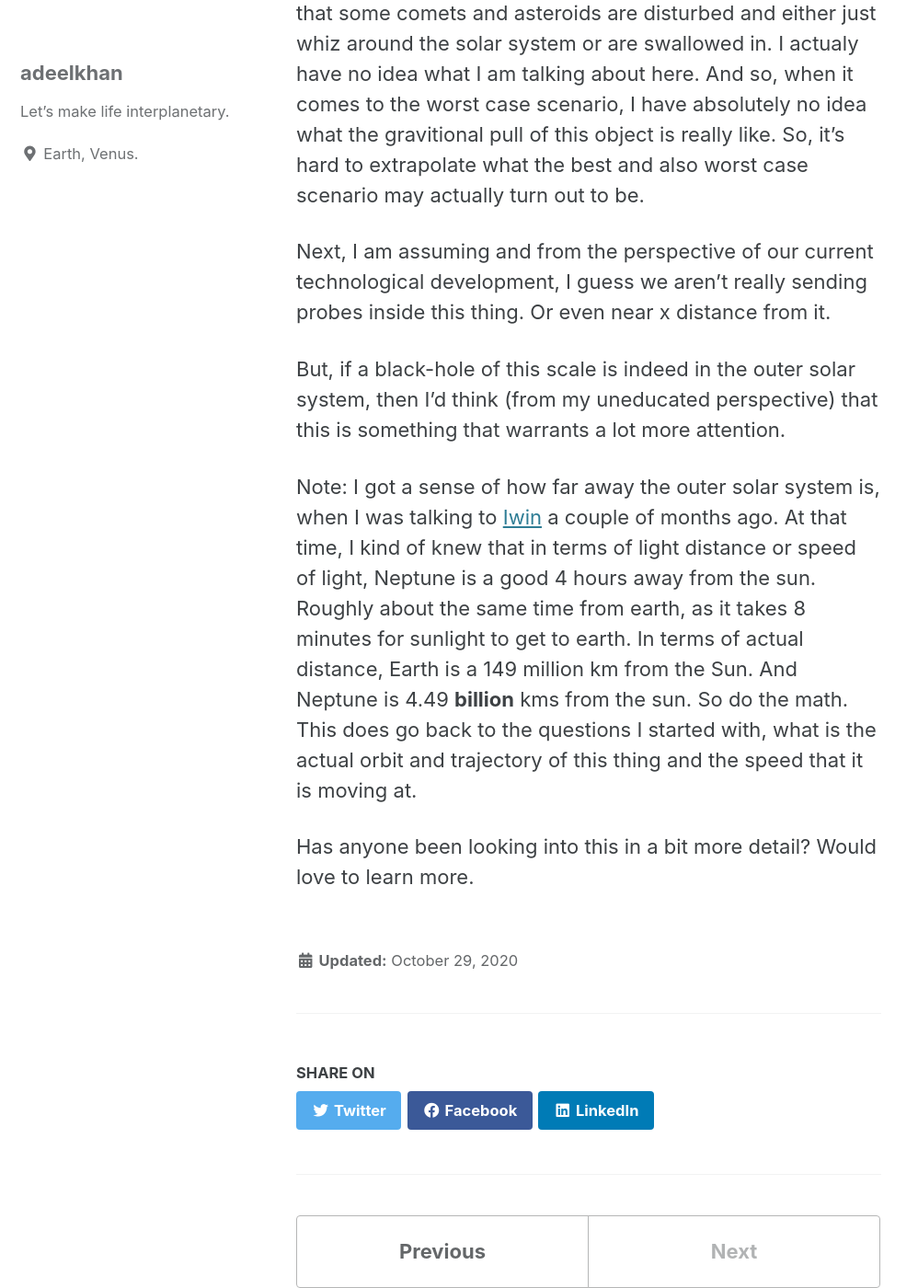
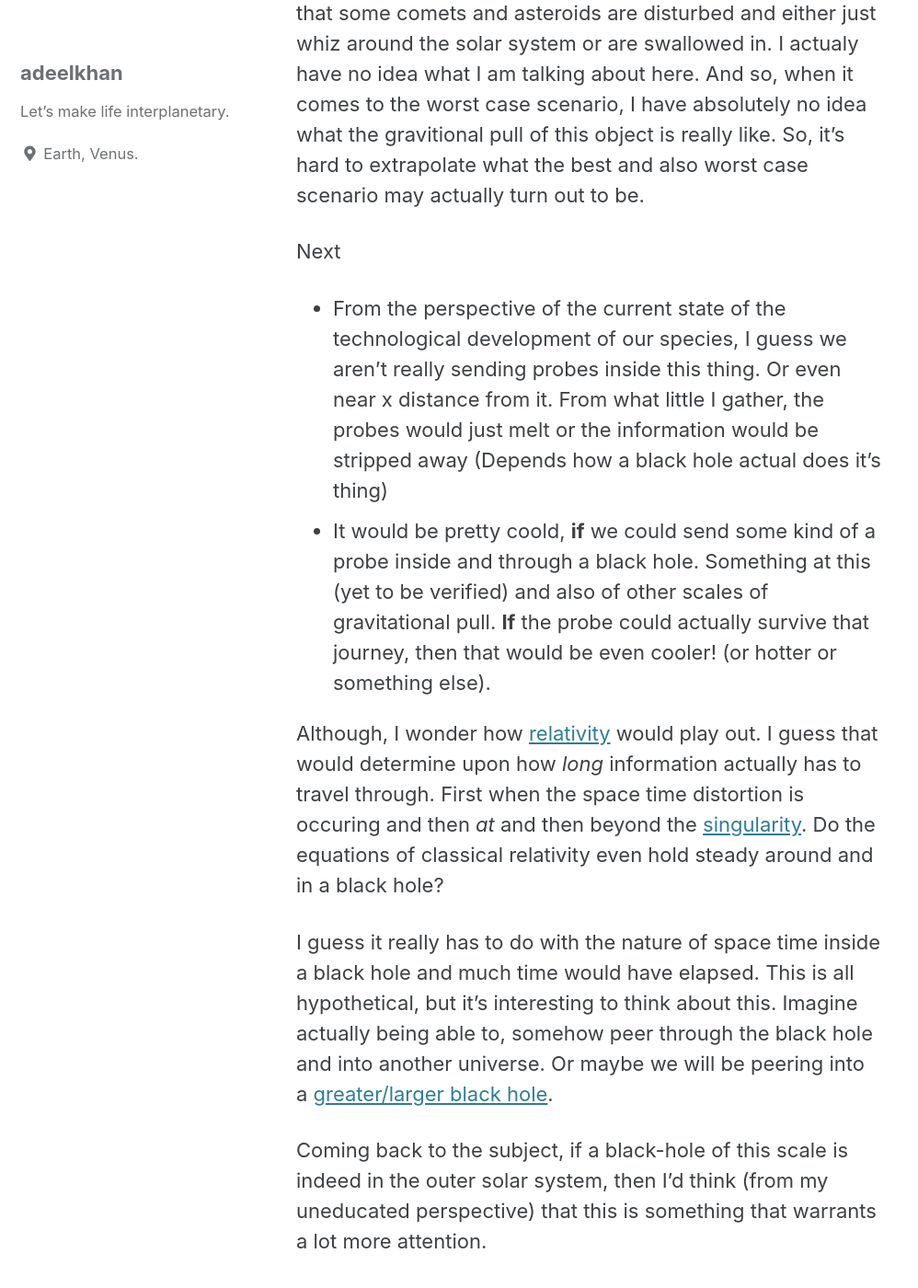
Before and after one commit to stellardreams/stellardreams.github.io, a Jekyll site: the page built from _posts/2020-10-29-Grape-fruit-sized-Black-Hole-in-the-outer-solar-system.md, in a window 1280 px wide and 1400 px high, scrolled down 1480 px. Shown: the whole window at 92% size, without its empty margins (0-998 px from the left). Built offline with Jekyll 4.4.1, drawn with Linux system fonts in a browser that asks for light colours; cached includes are drawn as plain includes; some of the changed text lies outside the part shown.

Commit message:
Update 2020-10-29-Grape-fruit-sized-Black-Hole-in-the-outer-solar-system.md
Some edits.

```diff
--- a/_posts/2020-10-29-Grape-fruit-sized-Black-Hole-in-the-outer-solar-system.md
+++ b/_posts/2020-10-29-Grape-fruit-sized-Black-Hole-in-the-outer-solar-system.md
@@ -12,15 +12,22 @@
 Now, if this object does have a, quote "mass of five to ten times that of the Earth.". What matters in this situation is:
 * The actual orbit and trajectory of this thing.
 * The rate at which it is moving about it's orbit/trajectory.
-* Contingent upon what this thing really is (if it exists), how will it be impacting comets/asteroids/planets and maybe even the sun. If it were to come into contact with an entity in either one of these scales. I guess that's three different set of large scale simulation, whereby depending on the size comets and asteroids could be lumped into a single category.
+* Contingent upon what this thing really is (if it exists), how will it be impacting comets/asteroids/planets and maybe even the sun. If it were to come into contact with an entity in either one of these scales. I guess those are three different set of large scale simulations. Depending on the size, comets and asteroids could be lumped into a single category. It really depends upon the size.
 
 Again, if this exists then the best case scenario would be that some comets and asteroids are disturbed and either just whiz around the solar system or are swallowed in. I actualy have no idea what I am talking about here. And so, when it comes to the worst case scenario, I have absolutely no idea what the gravitional pull of this object is really like. So, it's hard to extrapolate what the best and also worst case scenario may actually turn out to be.
 
-Next, I am assuming and from the perspective of our current technological development, I guess we aren't really sending probes inside this thing. Or even near x distance from it.
+Next
+* From the perspective of the current state of the technological development of our species, I guess we aren't really sending probes inside this thing. Or even near x distance from it. From what little I gather, the probes would just melt or the information would be stripped away (Depends how a black hole actual does it's thing)
+* It would be pretty coold, **if** we could send some kind of a probe inside and through a black hole. Something at this (yet to be verified) and also of other scales of gravitational pull. **If** the probe could actually survive that journey, then that would be even cooler! (or hotter or something else).
 
-But, if a black-hole of this scale is indeed in the outer solar system, then I'd think (from my uneducated perspective) that this is something that warrants a lot more attention.
+Although, I wonder how [relativity](https://en.wikipedia.org/wiki/Theory_of_relativity) would play out. I guess that would determine upon how *long* information actually has to travel through. First when the space time distortion is occuring and then *at* and then beyond the [singularity](https://en.wikipedia.org/wiki/Gravitational_singularity). Do the equations of classical relativity even hold steady around and in a black hole?
 
-Note: I got a sense of how far away the outer solar system is, when I was talking to [Iwin](https://www.linkedin.com/in/iwinmatthew) a couple of months ago. At that time, I kind of knew that in terms of light distance or speed of light, Neptune is a good 4 hours away from the sun. Roughly about the same time from earth, as it takes 8 minutes for sunlight to get to earth. In terms of actual distance, Earth is a 149 million km from the Sun. And Neptune is 4.49 **billion** kms from the sun. So do the math. This does go back to the questions I started with, what is the actual orbit and trajectory of this thing and the speed that it is moving at.
+I guess it really has to do with the nature of space time inside a black hole and much time would have elapsed. This is all hypothetical, but it's interesting to think about this. Imagine actually being able to, somehow peer through the black hole and into another universe. Or maybe we will be peering into a [greater/larger black hole](https://en.wikipedia.org/wiki/Multiverse#Black-hole_cosmology).
 
+Coming back to the subject, if a black-hole of this scale is indeed in the outer solar system, then I'd think (from my uneducated perspective) that this is something that warrants a lot more attention.
 
-Has anyone been looking into this in a bit more detail? Would love to learn more.
+Related Notes:
+* I got a sense of how far away the outer solar system is, when I was talking to [Iwin](https://www.linkedin.com/in/iwinmatthew) a couple of months ago. At that time, I kind of knew that in terms of light distance or speed of light, Neptune is a good 4 hours away from the sun. Roughly about the same time from earth, as it takes 8 minutes for sunlight to get to earth.
+* In terms of actual distance, Earth is a 149 million km from the Sun. And Neptune is 4.49 **billion** kms from the sun. So do the math. This does go back to the questions I started with, what is the actual orbit and trajectory of this thing and the speed that it is moving at.
+
+Overall, has anyone been looking into this in a bit more detail? Would love to learn more.
```
